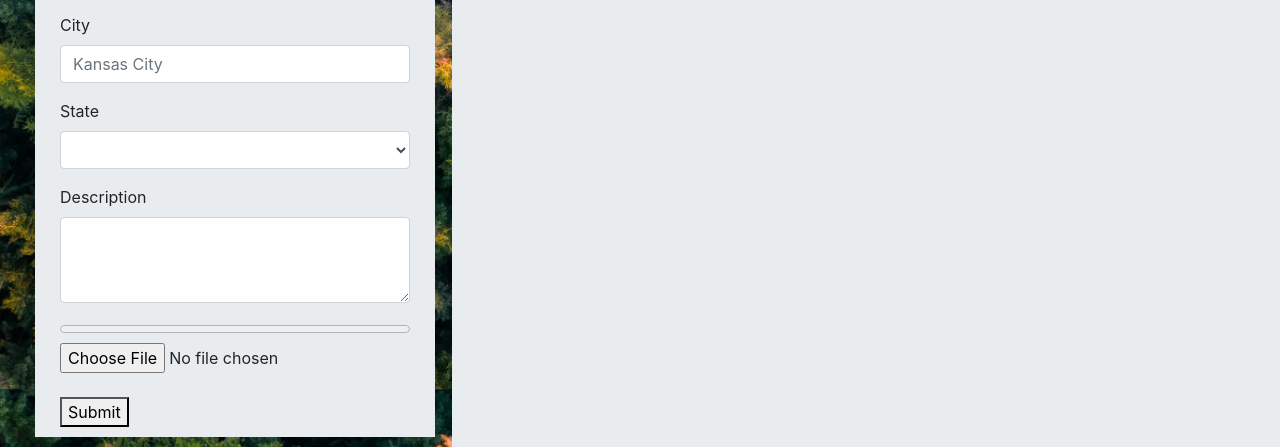
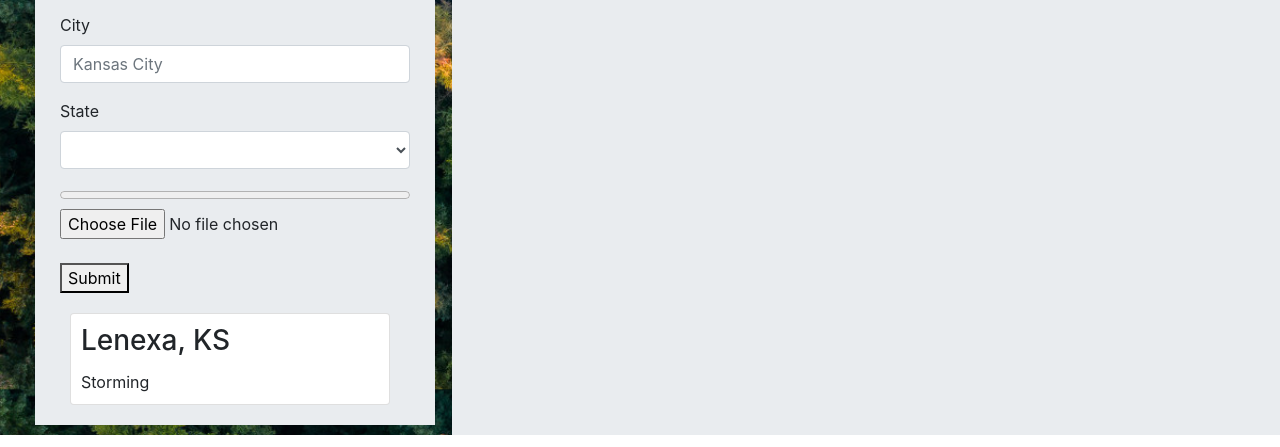
Before and after one commit to akatzer/Kingpin2.0-Project-1, a plain HTML site: page index.html in a window 1280 px wide. Shown: the part 463-910 px from the top of the page. Drawn offline with nearby package versions, Linux system fonts and the light colour scheme; no server answers; a script that the page names is missing.

Commit message:
card for location/weather

```diff
--- a/assets/css/style.css
+++ b/assets/css/style.css
@@ -65,3 +65,11 @@ body {
      width:100%;
      padding: 10px;
  }
+
+ #locWeather {
+        width: 400px;
+        padding: 10px;
+        margin: 10px;
+        float: none;
+        margin-top: 20px;
+    }
--- a/assets/javascript/app.js
+++ b/assets/javascript/app.js
@@ -55,9 +55,12 @@ $(document).ready(function () {
         var storageRef = firebase.storage().ref('images/' + file.name);
 
         storageRef.getDownloadURL().then(function (url) {
-            $("#url").text(url);
-            setTimeout(getDownloadURL, 1000)
+            var img = $('<img>');
+            img.attr('src', storageRef);
+            $("#url").append(img);
         });
+
+
 
         //upload file
         var task = storageRef.put(file);
--- a/index.html
+++ b/index.html
@@ -12,7 +12,7 @@
 </head>
 
 <body>
-<div class="col"class="row"id=>
+    <div class="col" class="row" id=>
         <!-- page title header -->
         <div class="jumbotron jumbotron-fluid" id="header">
             <div class="container">
@@ -24,7 +24,7 @@
         <!-- submit info section -->
         <div class="container-fluid">
             <div class="row fullWidth">
-            <div class= "col-4">
+                <div class="col-4">
                     <div class="jumbotron jumbotron-fluid" id="submitSection">
                         <div class="container">
                             <form>
@@ -96,10 +96,7 @@
                                         <option>Wyoming</option>
                                     </select>
                                 </div>
-                        <div class="form-group">
-                            <label for="description">Description</label>
-                            <textarea class="form-control" id="description" rows="3"></textarea>
-                        </div>
+
 
                                 <progress value="0" max="100" id="uploader">0%</progress>
                                 <input type="file" value="upload" id="fileButton" />
@@ -109,8 +106,16 @@
 
                             </form>
                             <button id="submit">Submit</button>
+
+
+                            <div class="card" style="width: 20rem;" id="locWeather">
+                                <div class="card-body">
+                                    <h3 class="card-title" id="gLoc">Lenexa, KS</h3>
+
+                                    <p class="card-text" id="oWeather">Storming</p>
                                 </div>
-
+                            </div>
+                        </div>
 
                     </div>
                 </div>
```
Lines whose indentation alone changed are shown as unchanged.
